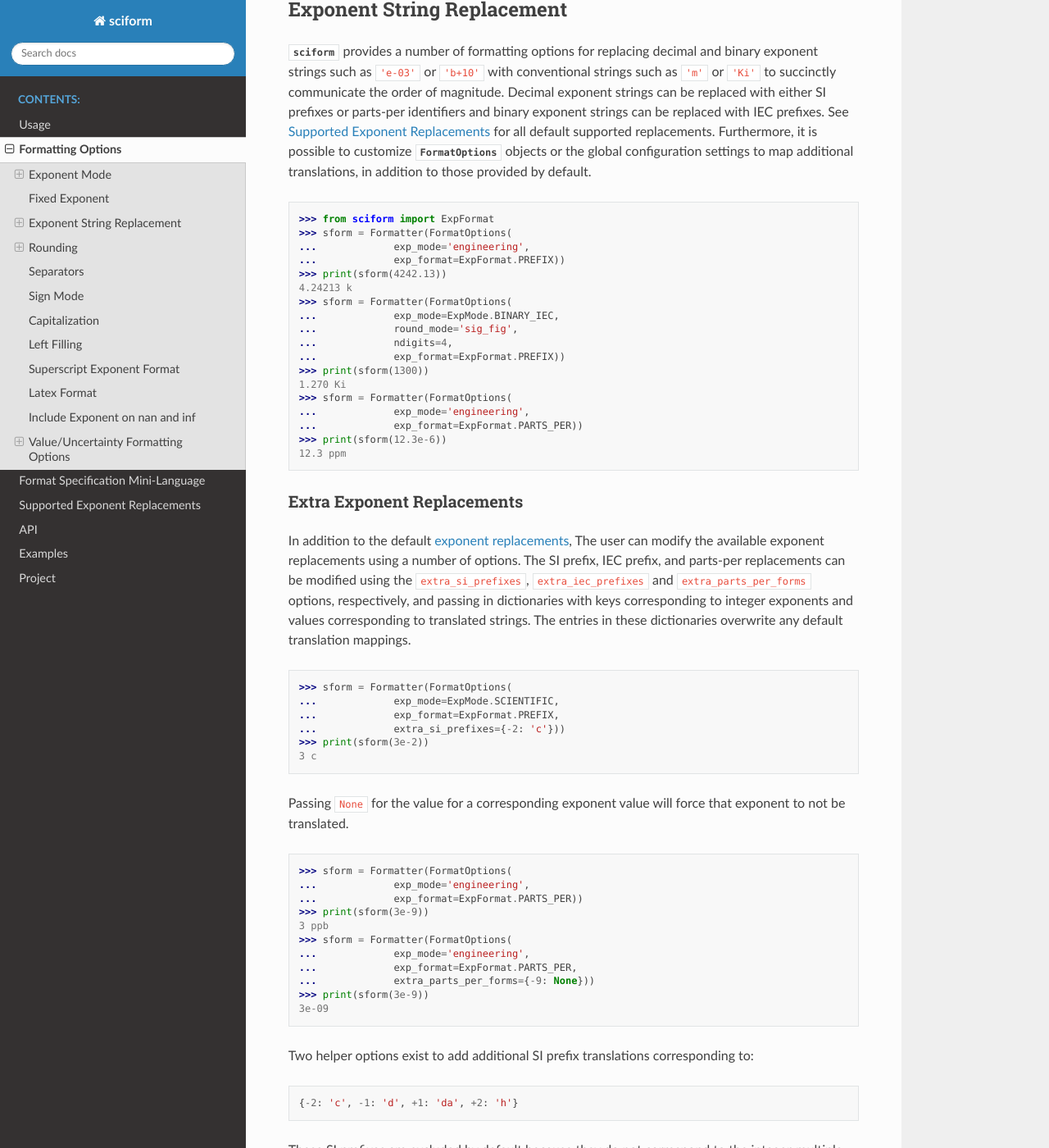
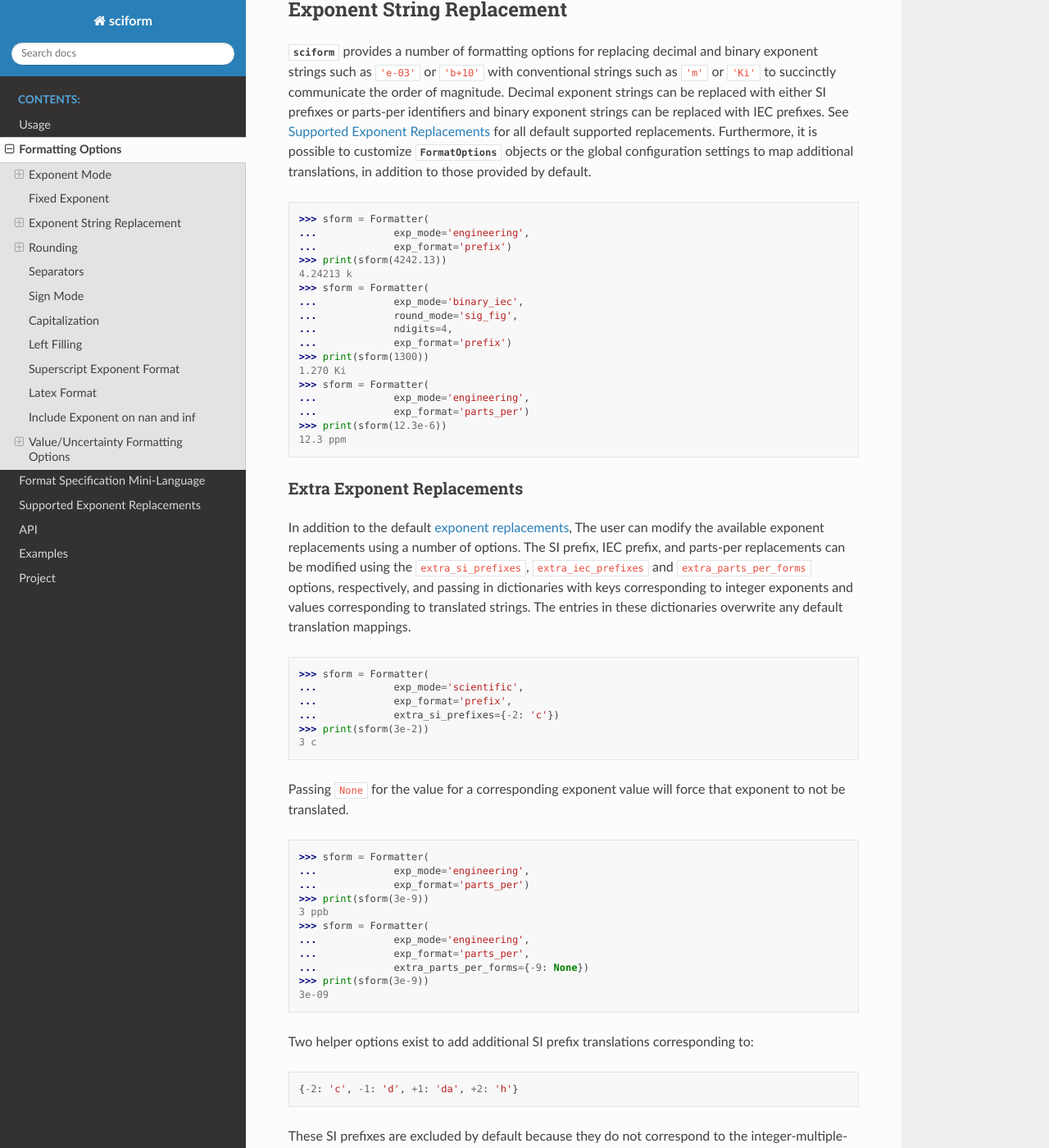
Before and after one commit to jagerber48/sciform, a Sphinx documentation site: the page built from docs/source/options.rst, in a window 1280 px wide and 1400 px high, scrolled down 3139 px. Shown: the whole window at 82% size. Built offline with Sphinx 7.4.7 and the Read the Docs theme 2.0.0, drawn with Linux system fonts in a browser that asks for light colours; some of the changed text lies outside the part shown.

Commit message:
fix doctests

```diff
--- a/docs/source/fsml.rst
+++ b/docs/source/fsml.rst
@@ -118,7 +118,7 @@ Further details about the options can be found at
        See :ref:`fixed_exp`.
    * - | prefix mode
        | (``'p'``)
-     - Sets ``exp_format`` to :class:`ExpFormat.PREFIX`.
+     - Sets ``exp_format`` to :class:`'prefix'`.
        See :ref:`exp_str_replacement`.
    * - | bracket uncertainty
        | (``'()'``)
--- a/docs/source/options.rst
+++ b/docs/source/options.rst
@@ -35,8 +35,8 @@ Fixed Point
 Fixed point notation is standard notation in which a number is displayed
 directly with no extra exponent.
 
->>> from sciform import Formatter, FormatOptions, ExpMode, RoundMode
->>> sform = Formatter(FormatOptions(exp_mode=ExpMode.FIXEDPOINT))
+>>> from sciform import Formatter
+>>> sform = Formatter(exp_mode='fixed_point')
 >>> print(sform(123.456))
 123.456
 >>> print(sform(123.456, 0.001))
@@ -51,7 +51,7 @@ Percent mode is similar to fixed point mode.
 For percent mode, the number is multiplied by 100 and a ``%`` symbol is
 appended to the end of the formatted string.
 
->>> sform = Formatter(FormatOptions(exp_mode=ExpMode.PERCENT))
+>>> sform = Formatter(exp_mode='percent')
 >>> print(sform(0.12345))
 12.345%
 >>> print(sform(0.12345, 0.001))
@@ -66,7 +66,7 @@ Scientific notation is used to display base-10 decimal numbers.
 In scientific notation, the exponent is uniquely chosen so that the
 mantissa ``m`` satisfies ``1 <= m < 10``.
 
->>> sform = Formatter(FormatOptions(exp_mode=ExpMode.SCIENTIFIC))
+>>> sform = Formatter(exp_mode='scientific')
 >>> print(sform(123.456))
 1.23456e+02
 >>> print(sform(123.456, 0.001))
@@ -99,7 +99,7 @@ Here it may be more convenient to display the number with an exponent of
 to an exponent of 8 which would be chosen for standard scientific
 notation.
 
->>> sform = Formatter(FormatOptions(exp_mode='engineering'))
+>>> sform = Formatter(exp_mode='engineering')
 >>> print(sform(123.456))
 123.456e+00
 >>> print(sform(123.456, 0.001))
@@ -114,7 +114,7 @@ Shifted engineering notation is the same as engineering notation except
 the exponent is chosen so that the mantissa ``m`` satisfies
 ``0.1 <= m < 100``.
 
->>> sform = Formatter(FormatOptions(exp_mode='engineering'))
+>>> sform = Formatter(exp_mode='engineering_shifted')
 >>> print(sform(123.456))
 0.123456e+03
 >>> print(sform(123.456, 0.001))
@@ -128,7 +128,7 @@ Binary
 Binary formatting can be chosen to display a number in scientific
 notation in base-2.
 
->>> sform = Formatter(FormatOptions(exp_mode=ExpMode.BINARY))
+>>> sform = Formatter(exp_mode='binary')
 >>> print(sform(256))
 1b+08
 
@@ -146,7 +146,7 @@ exponent is constrained to be a multiple of 10, consistent with the
 IEC binary prefixes.
 The mantissa ``m`` satisfies ``1 <= m < 1024``.
 
->>> sform = Formatter(FormatOptions(exp_mode=ExpMode.BINARY_IEC))
+>>> sform = Formatter(exp_mode='binary_iec')
 >>> print(sform(2048))
 2b+10
 
@@ -157,9 +157,9 @@ Fixed Exponent
 
 The user can coerce the exponent for the formatting to a fixed value.
 
->>> sform = Formatter(FormatOptions(
-...             exp_mode=ExpMode.SCIENTIFIC,
-...             exp_val=3))
+>>> sform = Formatter(
+...             exp_mode='scientific',
+...             exp_val=3)
 >>> print(sform(123.456))
 0.123456e+03
 
@@ -197,22 +197,21 @@ Furthermore, it is possible to customize :class:`FormatOptions`
 objects or the global configuration settings to map additional
 translations, in addition to those provided by default.
 
->>> from sciform import ExpFormat
->>> sform = Formatter(FormatOptions(
+>>> sform = Formatter(
 ...             exp_mode='engineering',
-...             exp_format=ExpFormat.PREFIX))
+...             exp_format='prefix')
 >>> print(sform(4242.13))
 4.24213 k
->>> sform = Formatter(FormatOptions(
-...             exp_mode=ExpMode.BINARY_IEC,
+>>> sform = Formatter(
+...             exp_mode='binary_iec',
 ...             round_mode='sig_fig',
 ...             ndigits=4,
-...             exp_format=ExpFormat.PREFIX))
+...             exp_format='prefix')
 >>> print(sform(1300))
 1.270 Ki
->>> sform = Formatter(FormatOptions(
+>>> sform = Formatter(
 ...             exp_mode='engineering',
-...             exp_format=ExpFormat.PARTS_PER))
+...             exp_format='parts_per')
 >>> print(sform(12.3e-6))
 12.3 ppm
 
@@ -232,25 +231,25 @@ corresponding to translated strings.
 The entries in these dictionaries overwrite any default translation
 mappings.
 
->>> sform = Formatter(FormatOptions(
-...             exp_mode=ExpMode.SCIENTIFIC,
-...             exp_format=ExpFormat.PREFIX,
-...             extra_si_prefixes={-2: 'c'}))
+>>> sform = Formatter(
+...             exp_mode='scientific',
+...             exp_format='prefix',
+...             extra_si_prefixes={-2: 'c'})
 >>> print(sform(3e-2))
 3 c
 
 Passing ``None`` for the value for a corresponding exponent value will
 force that exponent to not be translated.
 
->>> sform = Formatter(FormatOptions(
+>>> sform = Formatter(
 ...             exp_mode='engineering',
-...             exp_format=ExpFormat.PARTS_PER))
+...             exp_format='parts_per')
 >>> print(sform(3e-9))
 3 ppb
->>> sform = Formatter(FormatOptions(
+>>> sform = Formatter(
 ...             exp_mode='engineering',
-...             exp_format=ExpFormat.PARTS_PER,
-...             extra_parts_per_forms={-9: None}))
+...             exp_format='parts_per',
+...             extra_parts_per_forms={-9: None})
 >>> print(sform(3e-9))
 3e-09
 
@@ -265,16 +264,16 @@ engineering notation.
 However, they can be easily be included using the ``add_c_prefix`` and
 ``add_small_si_prefixes`` options.
 
->>> sform = Formatter(FormatOptions(
-...             exp_mode=ExpMode.SCIENTIFIC,
-...             exp_format=ExpFormat.PREFIX,
-...             add_c_prefix=True))
+>>> sform = Formatter(
+...             exp_mode='scientific',
+...             exp_format='prefix',
+...             add_c_prefix=True)
 >>> print(sform(0.025))
 2.5 c
->>> sform = Formatter(FormatOptions(
-...             exp_mode=ExpMode.SCIENTIFIC,
-...             exp_format=ExpFormat.PREFIX,
-...             add_small_si_prefixes=True))
+>>> sform = Formatter(
+...             exp_mode='scientific',
+...             exp_format='prefix',
+...             add_small_si_prefixes=True)
 >>> print(sform(25))
 2.5 da
 
@@ -283,10 +282,10 @@ the ``add_ppth_form`` option.
 Note that ``ppth`` is not a standard notation for "parts-per-thousand",
 but it is one that the author has found useful.
 
->>> sform = Formatter(FormatOptions(
+>>> sform = Formatter(
 ...             exp_mode='engineering',
-...             exp_format=ExpFormat.PARTS_PER,
-...             add_ppth_form=True))
+...             exp_format='parts_per',
+...             add_ppth_form=True)
 >>> print(sform(12.3e-3))
 12.3 ppth
 
@@ -340,11 +339,10 @@ This demonstrates that we can't determine how many significant figures
 a number was rounded to (or "how many significant figures a number has")
 just by looking at the resulting string.
 
->>> from sciform import RoundMode
->>> sform = Formatter(FormatOptions(
+>>> sform = Formatter(
 ...             exp_mode='engineering',
 ...             round_mode='sig_fig',
-...             ndigits=4))
+...             ndigits=4)
 >>> print(sform(12345.678))
 12.35e+03
 
@@ -364,21 +362,19 @@ E.g. ``ndigits=2`` means to round to two digits past the decimal place,
 the hundredths or 10\ :sup:`-2` place, so that ``12.987`` would be
 rounded to ``12.99``.
 
->>> from sciform import RoundMode
->>> sform = Formatter(FormatOptions(
+>>> sform = Formatter(
 ...             exp_mode='engineering',
 ...             round_mode='dec_place',
-...             ndigits=4))
+...             ndigits=4)
 >>> print(sform(12345.678))
 12.3457e+03
 
 It is possible for ``ndigits <= 0``:
 
->>> from sciform import RoundMode
->>> sform = Formatter(FormatOptions(
-...             exp_mode=ExpMode.FIXEDPOINT,
+>>> sform = Formatter(
+...             exp_mode='fixed_point',
 ...             round_mode='dec_place',
-...             ndigits=-2))
+...             ndigits=-2)
 >>> print(sform(12345.678))
 12300
 
@@ -433,16 +429,14 @@ all be used as "lower" separator characters.
 Note that the upper separator character must be different than the
 decimal separator.
 
->>> from sciform import GroupingSeparator
->>> sform = Formatter(FormatOptions(upper_separator=','))
+>>> sform = Formatter(upper_separator=',')
 >>> print(sform(12345678.987))
 12,345,678.987
 
->>> from sciform import GroupingSeparator
->>> sform = Formatter(FormatOptions(
+>>> sform = Formatter(
 ...             upper_separator=' ',
 ...             decimal_separator=',',
-...             lower_separator='_'))
+...             lower_separator='_')
 >>> print(sform(1234567.7654321))
 1 234 567,765_432_1
 
@@ -469,14 +463,13 @@ negatives numbers are being presented together, but without explicitly
 including a ``'+'`` symbol.
 Note that ``0`` is always considered positive.
 
->>> from sciform import SignMode
->>> sform = Formatter(FormatOptions(sign_mode=SignMode.NEGATIVE))
+>>> sform = Formatter(sign_mode='-')
 >>> print(sform(42))
 42
->>> sform = Formatter(FormatOptions(sign_mode=SignMode.ALWAYS))
+>>> sform = Formatter(sign_mode='+')
 >>> print(sform(42))
 +42
->>> sform = Formatter(FormatOptions(sign_mode=SignMode.SPACE))
+>>> sform = Formatter(sign_mode=' ')
 >>> print(sform(42))
  42
 
@@ -485,14 +478,14 @@ Capitalization
 
 The capitalization of the exponent character can be controlled
 
->>> sform = Formatter(FormatOptions(
-...             exp_mode=ExpMode.SCIENTIFIC,
-...             capitalize=True))
+>>> sform = Formatter(
+...             exp_mode='scientific',
+...             capitalize=True)
 >>> print(sform(42))
 4.2E+01
->>> sform = Formatter(FormatOptions(
-...             exp_mode=ExpMode.BINARY,
-...             capitalize=True))
+>>> sform = Formatter(
+...             exp_mode='binary',
+...             capitalize=True)
 >>> print(sform(1024))
 1B+10
 
@@ -521,10 +514,9 @@ characters should be added.
 E.g. ``top_dig_place=4`` indicates fill characters should be added up
 to the 10\ :sup:`4` (ten-thousands) place.
 
->>> from sciform import FillMode
->>> sform = Formatter(FormatOptions(
+>>> sform = Formatter(
 ...             fill_mode='0',
-...             top_dig_place=4))
+...             top_dig_place=4)
 >>> print(sform(42))
 00042
 
@@ -536,9 +528,9 @@ Superscript Exponent Format
 The ``superscript_exp`` option can be chosen to present exponents in
 superscript notation as opposed to e.g. ``e+02`` notation.
 
->>> sform = Formatter(FormatOptions(
-...             exp_mode=ExpMode.SCIENTIFIC,
-...             superscript_exp=True))
+>>> sform = Formatter(
+...             exp_mode='scientific',
+...             superscript_exp=True)
 >>> print(sform(789))
 7.89×10²
 
@@ -550,17 +542,17 @@ Latex Format
 The ``latex`` option can be chosen to convert strings into latex
 parseable codes.
 
->>> sform = Formatter(FormatOptions(
-...             exp_mode=ExpMode.SCIENTIFIC,
+>>> sform = Formatter(
+...             exp_mode='scientific',
 ...             exp_val=-1,
 ...             upper_separator='_',
-...             latex=True))
+...             latex=True)
 >>> print(sform(12345))
 123\_450\times 10^{-1}
->>> sform = Formatter(FormatOptions(
-...             exp_mode=ExpMode.PERCENT,
+>>> sform = Formatter(
+...             exp_mode='percent',
 ...             lower_separator='_',
-...             latex=True))
+...             latex=True)
 >>> print(sform(0.12345678, 0.00000255))
 \left(12.345\_678 \pm 0.000\_255\right)\%
 
@@ -591,28 +583,28 @@ However, if ``nan_inf_exp=True`` (default ``False``), then, for
 scientific, percent, engineering, and binary exponent modes, these will
 instead be formatted as, e.g. ``'(nan)e+00'``.
 
->>> sform = Formatter(FormatOptions(
-...             exp_mode=ExpMode.SCIENTIFIC,
+>>> sform = Formatter(
+...             exp_mode='scientific',
 ...             nan_inf_exp=False,
-...             capitalize=True))
+...             capitalize=True)
 >>> print(sform(float('-inf')))
 -INF
->>> sform = Formatter(FormatOptions(
-...             exp_mode=ExpMode.SCIENTIFIC,
+>>> sform = Formatter(
+...             exp_mode='scientific',
 ...             nan_inf_exp=True,
-...             capitalize=True))
+...             capitalize=True)
 >>> print(sform(float('-inf')))
 (-INF)E+00
->>> sform = Formatter(FormatOptions(
-...             exp_mode=ExpMode.PERCENT,
+>>> sform = Formatter(
+...             exp_mode='percent',
 ...             nan_inf_exp=False,
-...             capitalize=True))
+...             capitalize=True)
 >>> print(sform(float('-inf')))
 -INF
->>> sform = Formatter(FormatOptions(
-...             exp_mode=ExpMode.PERCENT,
+>>> sform = Formatter(
+...             exp_mode='percent',
 ...             nan_inf_exp=True,
-...             capitalize=True))
+...             capitalize=True)
 >>> print(sform(float('-inf')))
 (-INF)%
 
@@ -673,10 +665,10 @@ formatting value/uncertainty pairs by using significant figure rounding
 mode with :class:`AutoDigits` precision and the ``pdg_sig_figs`` flag.
 
 >>> from sciform import AutoDigits
->>> sform = Formatter(FormatOptions(
+>>> sform = Formatter(
 ...             round_mode='sig_fig',
 ...             ndigits=AutoDigits,
-...             pdg_sig_figs=True))
+...             pdg_sig_figs=True)
 >>> print(sform(1, 0.0123))
 1.000 ± 0.012
 >>> print(sform(1, 0.0483))
@@ -705,21 +697,21 @@ We call this format "bracket uncertainty" mode.
 :mod:`sciform` provides this functionality via the ``bracket_unc``
 option:
 
->>> sform = Formatter(FormatOptions(bracket_unc=True))
+>>> sform = Formatter(bracket_unc=True)
 >>> print(sform(123.456, 0.789))
 123.456(789)
 
 Or with other options:
 
->>> sform = Formatter(FormatOptions(
+>>> sform = Formatter(
 ...             ndigits=2,
-...             bracket_unc=True))
+...             bracket_unc=True)
 >>> print(sform(123.456, 0.789))
 123.46(79)
->>> sform = Formatter(FormatOptions(
+>>> sform = Formatter(
 ...             ndigits=2,
-...             exp_mode=ExpMode.SCIENTIFIC,
-...             bracket_unc=True))
+...             exp_mode='scientific',
+...             bracket_unc=True)
 >>> print(sform(123.456, 0.789))
 (1.2346(79))e+02
 
@@ -729,11 +721,10 @@ around the value/uncertainty pair are omitted.
 This is consistent with
 `BIPM Guide Section 7.2.2 <https://www.bipm.org/documents/20126/2071204/JCGM_100_2008_E.pdf/cb0ef43f-baa5-11cf-3f85-4dcd86f77bd6#page=37>`_.
 
->>> from sciform import ExpFormat
->>> sform = Formatter(FormatOptions(
+>>> sform = Formatter(
 ...             exp_mode='engineering',
-...             exp_format=ExpFormat.PREFIX,
-...             bracket_unc=True))
+...             exp_format='prefix',
+...             bracket_unc=True)
 >>> print(sform(523.4e-3,  1.2e-3))
 523.4(1.2) m
 
@@ -756,34 +747,34 @@ parentheses.
 
 :mod:`sciform` allows the user to optionally remove the decimal symbol
 
->>> sform = Formatter(FormatOptions(
+>>> sform = Formatter(
 ...             bracket_unc=True,
-...             bracket_unc_remove_seps=False))
+...             bracket_unc_remove_seps=False)
 >>> print(sform(18.4, 2.1))
 18.4(2.1)
->>> sform = Formatter(FormatOptions(
+>>> sform = Formatter(
 ...             bracket_unc=True,
-...             bracket_unc_remove_seps=True))
+...             bracket_unc_remove_seps=True)
 >>> print(sform(18.4, 2.1))
 18.4(21)
 
 Note that the ``bracket_unc_remove_seps`` removes *all* separator
 symbols from the uncertainty in the brackets.
 
->>> sform = Formatter(FormatOptions(
+>>> sform = Formatter(
 ...             upper_separator='.',
 ...             decimal_separator=',',
 ...             lower_separator='_',
 ...             bracket_unc=True,
-...             bracket_unc_remove_seps=False))
+...             bracket_unc_remove_seps=False)
 >>> print(sform(987654, 1234.4321))
 987.654,000_0(1.234,432_1)
->>> sform = Formatter(FormatOptions(
+>>> sform = Formatter(
 ...             upper_separator='.',
 ...             decimal_separator=',',
 ...             lower_separator='_',
 ...             bracket_unc=True,
-...             bracket_unc_remove_seps=True))
+...             bracket_unc_remove_seps=True)
 >>> print(sform(987654, 1234.4321))
 987.654,000_0(12344321)
 
@@ -806,15 +797,15 @@ digit of the value, and (3) the most significant digit of the
 uncertainty.
 This feature is accessed with the ``val_unc_match_widths`` option.
 
->>> sform = Formatter(FormatOptions(
+>>> sform = Formatter(
 ...             fill_mode='0',
 ...             top_dig_place=2,
-...             val_unc_match_widths=False))
+...             val_unc_match_widths=False)
 >>> print(sform(12345, 1.23))
 12345.00 ± 001.23
->>> sform = Formatter(FormatOptions(
+>>> sform = Formatter(
 ...             fill_mode='0',
 ...             top_dig_place=2,
-...             val_unc_match_widths=True))
+...             val_unc_match_widths=True)
 >>> print(sform(12345, 1.23))
 12345.00 ± 00001.23
```
Also changed, not shown: docs/source/examples.rst (+42 -43 lines), docs/source/exp replacement.rst (+4 -4 lines).
